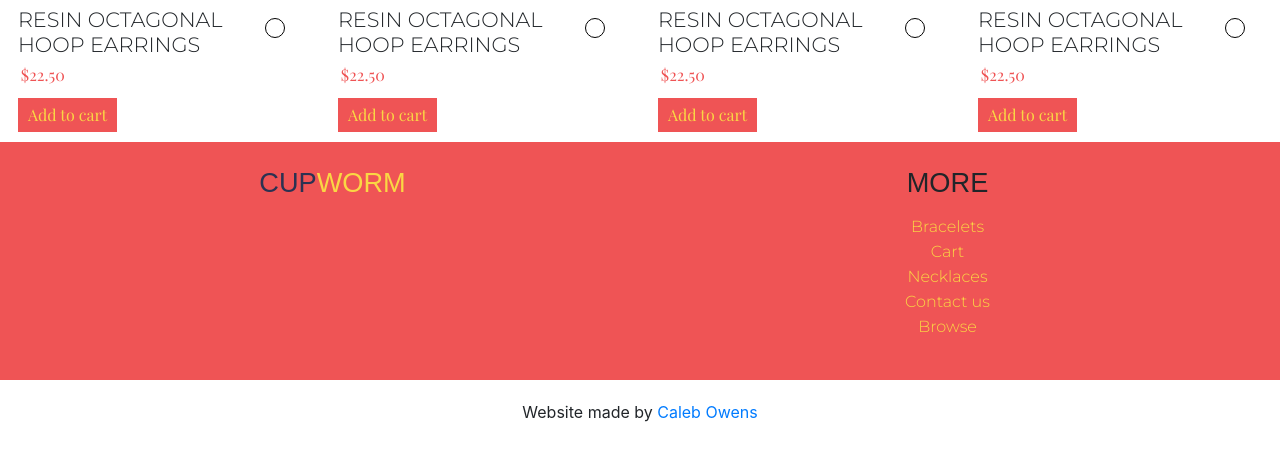
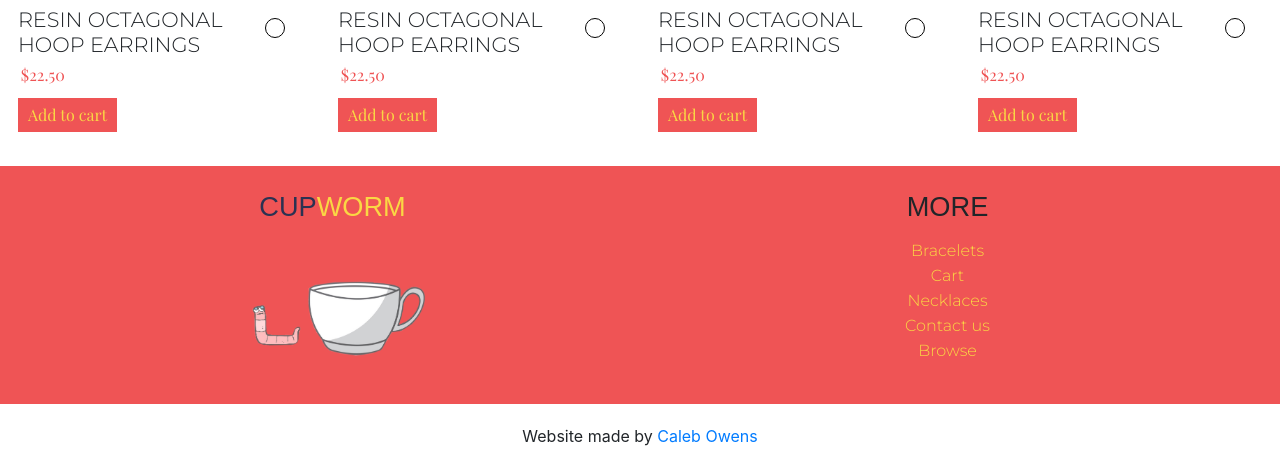
Before and after one commit to c10coding/jays-website, a PHP site: page / in a window 1280 px wide. Shown: the part 1392-1860 px from the top of the page. Before the commit the page ends 1814 px from the top, so only its background shows below. Run offline with PHP 8.4, Linux system fonts and the light colour scheme; some web fonts are replaced.

Commit message:
Did some work on the footer and made picture transparent

```diff
--- a/index.php
+++ b/index.php
@@ -381,12 +381,15 @@
 			</div>
 
 		</div>
-
+		<br>
 		<!-- FOOTER -->
 		<footer>
 			<div class="row">
 				<div class="col-lg-6">
 					<h2><span style="color:var(--blue)">CUP</span><span style="color:var(--yellow)">WORM</span></h2>
+					<div style="text-align:center;">
+						<img src="pics/CupWorm.png">
+					</div>
 				</div>
 				<div class="col-lg-6">
 					<h2>MORE</h2>
--- a/style/style.css
+++ b/style/style.css
@@ -212,6 +212,11 @@ footer .col-lg-6 h2{
 	font-family: var(--bigF);
 	text-align: center;
 }
+footer img{
+	width:30%;
+	margin-top:50px;
+	margin-left:10px;
+}
 #footerUl a{
 	text-decoration: none;
 	color:var(--yellow);
@@ -338,6 +343,8 @@ footer .col-lg-6 h2{
 		display: block;
 	}
 }
-@media only screen and (max-width: 650px) {
-
+@media only screen and (max-width: 991px) {
+	footer img{
+		display: none;
+	}
 }
```
Also changed, not shown: pics/CupWorm.jpg (added), pics/CupWorm.png (added).
